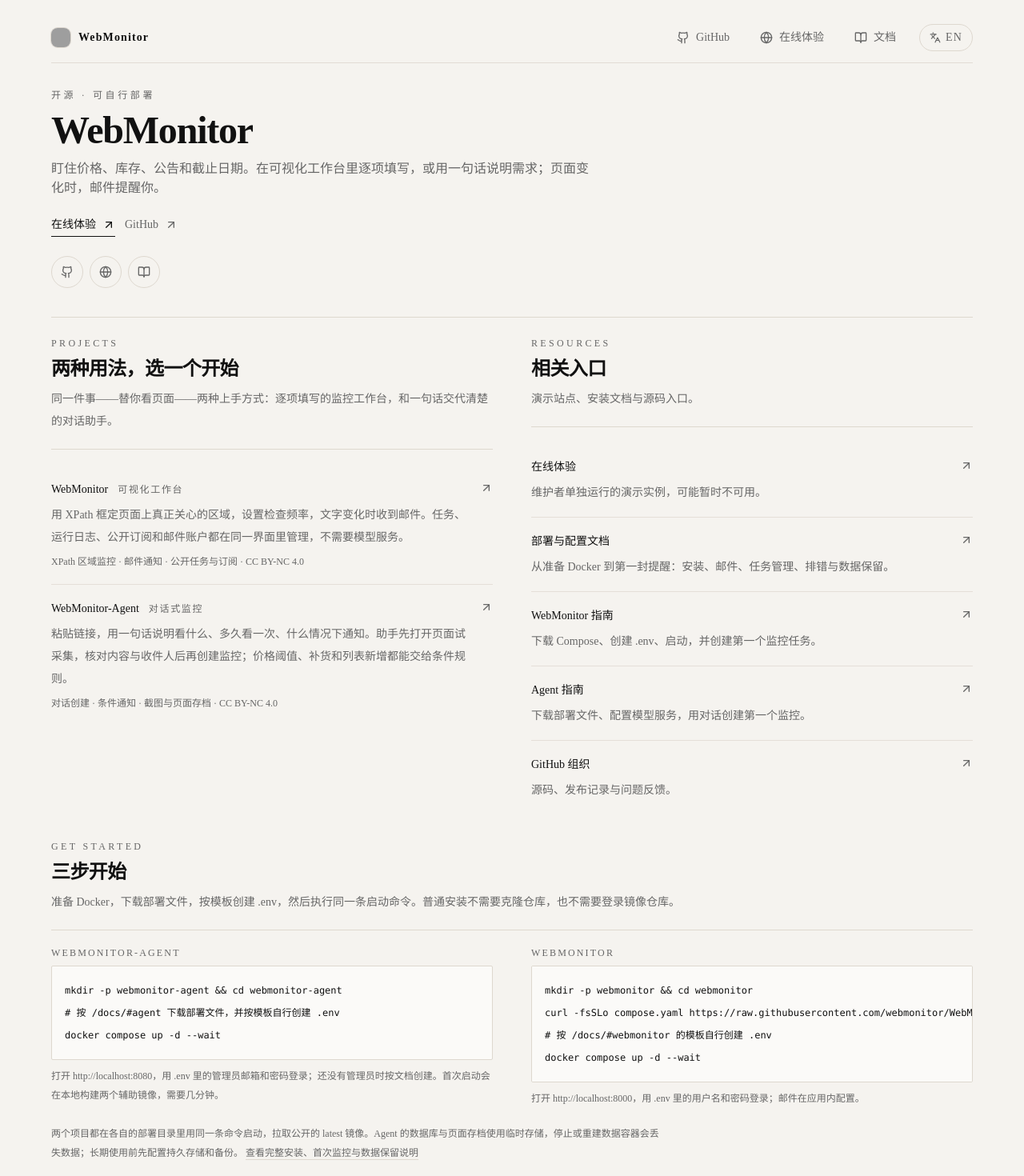
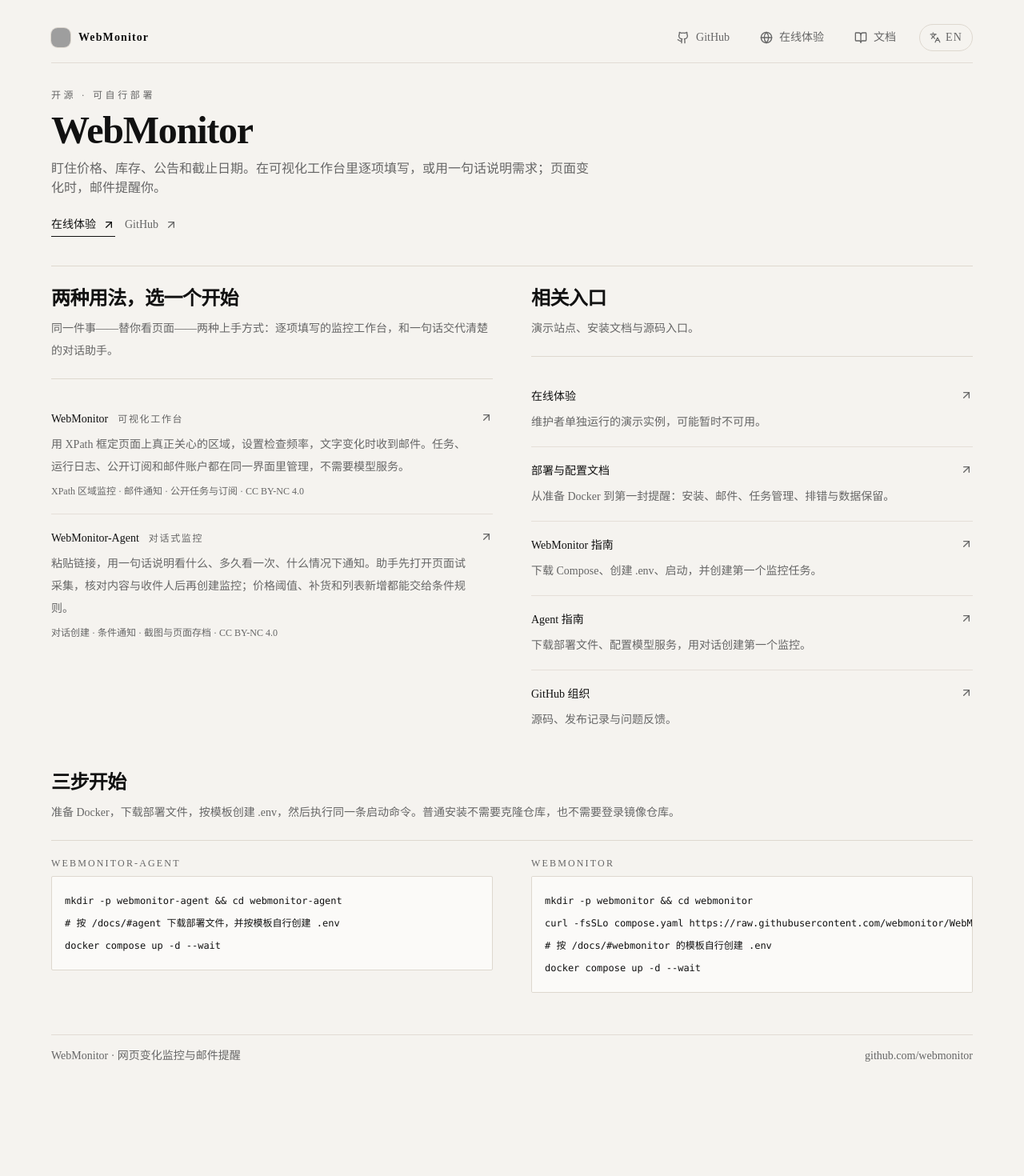
Before and after one commit to webmonitor/webmonitor.github.io, a React (Vite) app: page / in a window 1280 px wide. Shown: the top 1470 px of the page at 80% size. After the commit the page ends 1378 px from the top, so only its background shows below. Built offline with nearby package versions, Linux system fonts and the light colour scheme; grey boxes are pictures that could not be loaded.

Commit message:
fix(site): simplify homepage and update release examples
Remove redundant labels, duplicate hero links and quick-start fine print in both locales. Update deployment examples to 1.0.3.

Validation: npm run typecheck, npm run build, and browser checks of bilingual home/docs pages.

```diff
--- a/App.tsx
+++ b/App.tsx
@@ -5,7 +5,6 @@
 import Footer from './components/Footer';
 import SiteMeta from './components/SiteMeta';
 import { contentByLang } from './content';
-import { docsPath } from './config/routes';
 import type { Lang } from './content/types';
 
 interface AppProps {
@@ -15,7 +14,6 @@
 
 const App = ({ lang, pathname }: AppProps) => {
   const content = contentByLang[lang];
-  const docsHref = docsPath(lang);
 
   return (
     <div className="min-h-screen bg-background text-text">
@@ -23,9 +21,9 @@
       <Navbar lang={lang} pathname={pathname} />
       <main className="px-4 pb-10 pt-4 sm:px-6 lg:px-8">
         <div className="mx-auto flex w-full max-w-6xl flex-col gap-4">
-          <Hero content={content} docsHref={docsHref} />
+          <Hero content={content} />
           <Projects content={content} />
-          <GettingStarted content={content} docsHref={docsHref} />
+          <GettingStarted content={content} />
         </div>
       </main>
       <Footer content={content} />
--- a/components/DocsPage.tsx
+++ b/components/DocsPage.tsx
@@ -103,7 +103,6 @@
     <main className="px-4 pb-12 pt-4 sm:px-6 lg:px-8">
       <div className="mx-auto w-full max-w-6xl">
         <div className="space-y-3 border-b border-line pb-6 pt-4">
-          <p className="text-xs font-medium uppercase tracking-[0.3em] text-muted">{docs.eyebrow}</p>
           <h1 className="text-4xl font-semibold tracking-tight text-text sm:text-5xl">{docs.heading}</h1>
           <p className="max-w-2xl text-sm leading-7 text-muted sm:text-base">
             <Rich text={docs.intro} />
--- a/components/GettingStarted.tsx
+++ b/components/GettingStarted.tsx
@@ -4,16 +4,14 @@
 
 interface GettingStartedProps {
   content: SiteContent;
-  docsHref: string;
 }
 
-const GettingStarted = ({ content, docsHref }: GettingStartedProps) => {
+const GettingStarted = ({ content }: GettingStartedProps) => {
   const { sections, quickStart } = content;
 
   return (
     <section className="space-y-5 py-2">
       <div className="space-y-2">
-        <p className="text-xs font-medium uppercase tracking-[0.28em] text-muted">{sections.startEyebrow}</p>
         <h2 className="text-2xl font-semibold tracking-tight text-text">{sections.startTitle}</h2>
         <p className="text-sm leading-7 text-muted">{sections.startDescription}</p>
       </div>
@@ -21,16 +19,9 @@
       <Separator className="h-px w-full bg-line" />
 
       <div className="grid gap-8 lg:grid-cols-2 lg:gap-12">
-        <CodeBlock title="WebMonitor-Agent" code={quickStart.agent.join('\n')} hint={quickStart.agentHint} />
-        <CodeBlock title="WebMonitor" code={quickStart.legacy.join('\n')} hint={quickStart.legacyHint} />
+        <CodeBlock title="WebMonitor-Agent" code={quickStart.agent.join('\n')} />
+        <CodeBlock title="WebMonitor" code={quickStart.legacy.join('\n')} />
       </div>
-
-      <p className="max-w-3xl text-xs leading-6 text-muted">
-        {quickStart.note}{' '}
-        <a href={docsHref} className="underline decoration-line underline-offset-4 transition hover:text-text">
-          {quickStart.docsLink}
-        </a>
-      </p>
     </section>
   );
 };
--- a/components/Hero.tsx
+++ b/components/Hero.tsx
@@ -1,21 +1,12 @@
-import { Fragment } from 'react';
-import { Tooltip } from '@base-ui/react';
-import { ArrowUpRight, BookOpen, Github, Globe } from 'lucide-react';
+import { ArrowUpRight } from 'lucide-react';
 import { shared } from '../config/site';
 import type { SiteContent } from '../content/types';
 
 interface HeroProps {
   content: SiteContent;
-  docsHref: string;
 }
 
-const Hero = ({ content, docsHref }: HeroProps) => {
-  const iconLinks = [
-    { label: content.hero.icons.github, href: shared.githubUrl, icon: Github, external: true },
-    { label: content.hero.icons.demo, href: shared.demoUrl, icon: Globe, external: true },
-    { label: content.hero.icons.docs, href: docsHref, icon: BookOpen, external: false },
-  ];
-
+const Hero = ({ content }: HeroProps) => {
   return (
     <section className="border-b border-line pb-5">
       <div className="py-4">
@@ -47,34 +38,6 @@
             </a>
           </div>
 
-          <div className="flex flex-wrap items-center gap-2">
-            {iconLinks.map(({ label, href, icon: Icon, external }) => (
-              <Fragment key={label}>
-                <Tooltip.Root>
-                  <Tooltip.Trigger
-                    render={
-                      <a
-                        href={href}
-                        target={external ? '_blank' : undefined}
-                        rel={external ? 'noreferrer' : undefined}
-                        aria-label={label}
-                        className="inline-flex h-10 w-10 items-center justify-center rounded-full border border-line bg-background text-muted transition hover:text-text focus-visible:outline-none focus-visible:ring-2 focus-visible:ring-text/15"
-                      />
-                    }
-                  >
-                    <Icon className="h-4 w-4" />
-                  </Tooltip.Trigger>
-                  <Tooltip.Portal>
-                    <Tooltip.Positioner sideOffset={8}>
-                      <Tooltip.Popup className="rounded-full bg-text px-3 py-1 text-xs font-medium text-surface shadow-lg">
-                        {label}
-                      </Tooltip.Popup>
-                    </Tooltip.Positioner>
-                  </Tooltip.Portal>
-                </Tooltip.Root>
-              </Fragment>
-            ))}
-          </div>
         </div>
       </div>
     </section>
--- a/components/Projects.tsx
+++ b/components/Projects.tsx
@@ -9,7 +9,6 @@
     <section className="grid gap-10 py-2 lg:grid-cols-2 lg:gap-12">
       <div className="space-y-5">
         <div className="space-y-2">
-          <p className="text-xs font-medium uppercase tracking-[0.28em] text-muted">{sections.projectsEyebrow}</p>
           <h2 className="text-2xl font-semibold tracking-tight text-text">{sections.projectsTitle}</h2>
           <p className="text-sm leading-7 text-muted">{sections.projectsDescription}</p>
         </div>
@@ -47,7 +46,6 @@
 
       <div className="space-y-5">
         <div className="space-y-2">
-          <p className="text-xs font-medium uppercase tracking-[0.28em] text-muted">{sections.resourcesEyebrow}</p>
           <h2 className="text-2xl font-semibold tracking-tight text-text">{sections.resourcesTitle}</h2>
           <p className="text-sm leading-7 text-muted">{sections.resourcesDescription}</p>
         </div>
--- a/content/en.ts
+++ b/content/en.ts
@@ -29,17 +29,13 @@
       'Watch prices, stock, announcements and deadlines. Fill in each check in a visual dashboard, or describe what you want in one sentence; when the page changes, you get an email.',
     primary: 'Live demo',
     secondary: 'GitHub',
-    icons: { github: 'GitHub', demo: 'Live demo', docs: 'Documentation' },
   },
   sections: {
-    projectsEyebrow: 'Projects',
     projectsTitle: 'Two ways to start',
     projectsDescription:
       'The same job — watching a page for you — with two entry points: a dashboard you fill in, and an assistant you describe it to.',
-    resourcesEyebrow: 'Resources',
     resourcesTitle: 'Where to go next',
     resourcesDescription: 'The demo, the setup guide and the source.',
-    startEyebrow: 'Get Started',
     startTitle: 'Three steps',
     startDescription:
       'Prepare Docker, download the deployment files, create .env from the template, then run the same startup command. A normal install needs no repository clone and no registry login.',
@@ -105,11 +101,6 @@
       '# Create .env from the template at /en/docs/#webmonitor',
       'docker compose up -d --wait',
     ],
-    agentHint:
-      'Open http://localhost:8080 and sign in with the admin email and password from .env; if no admin exists yet, create one as described in the docs. The first start also builds two helper images locally, which takes a few minutes.',
-    legacyHint: 'Open http://localhost:8000 and sign in with the username and password from .env; configure email in the app.',
-    note: 'Both projects start with the same command in their own deployment directory and pull the public latest image. Agent keeps its database and page archives in temporary storage, so stopping or recreating the data containers loses data; set up persistent storage and backups before long-term use.',
-    docsLink: 'Full setup, first-monitor and data-retention guide',
   },
   footerTagline: 'WebMonitor · web change monitoring with email alerts',
   footerLink: 'github.com/webmonitor',
@@ -117,7 +108,6 @@
     title: 'WebMonitor Docs | Install, create your first monitor, get email alerts',
     description:
       'From picking a project to your first change email: prepare Docker, download the deployment files, create .env, start the service, then create a monitor, configure email, manage tasks, troubleshoot and understand data retention.',
-    eyebrow: 'Documentation',
     heading: 'Setup and usage',
     intro:
       'Pick a project, prepare Docker and whatever external service it needs, then install it in three steps: download the files, create .env, and run docker compose up -d --wait. Once it is running, follow the walkthrough for your first monitor; email, day-to-day management and troubleshooting come next.',
@@ -195,7 +185,7 @@
             type: 'table',
             head: ['Set in .env', 'What it means'],
             rows: [
-              ['`WEBMONITOR_IMAGE`', 'Defaults to latest; to pin a release, use `ghcr.io/webmonitor/webmonitor:1.0.2`.'],
+              ['`WEBMONITOR_IMAGE`', 'Defaults to latest; to pin a release, use `ghcr.io/webmonitor/webmonitor:1.0.3`.'],
               ['`SECRET_KEY`', 'A random string of at least 32 characters used to sign sign-in tokens.'],
               ['`ADMIN_USERNAME`, `ADMIN_PASSWORD`', 'The initial admin account; sign in with this username, not the email.'],
               ['`ADMIN_EMAIL`', 'The administrator email stored on the account.'],
@@ -246,7 +236,7 @@
             type: 'table',
             head: ['Set in .env', 'What it means'],
             rows: [
-              ['`WEBMONITOR_IMAGE`', 'Defaults to latest; to pin a release, use `ghcr.io/webmonitor/webmonitor-agent:1.0.2`.'],
+              ['`WEBMONITOR_IMAGE`', 'Defaults to latest; to pin a release, use `ghcr.io/webmonitor/webmonitor-agent:1.0.3`.'],
               ['`POSTGRES_PASSWORD`, `SECRET_KEY`', 'The database password, and a random signing key of at least 32 characters.'],
               ['`ADMIN_EMAIL`, `ADMIN_PASSWORD`', 'The initial admin account; the password is 12–128 characters and you sign in with the email.'],
               ['`OPENAI_API_KEY`, `OPENAI_BASE_URL`, `OPENAI_MODEL`', 'The model service key, compatible API URL and an available model name.'],
--- a/content/zh.ts
+++ b/content/zh.ts
@@ -20,16 +20,12 @@
       '盯住价格、库存、公告和截止日期。在可视化工作台里逐项填写，或用一句话说明需求；页面变化时，邮件提醒你。',
     primary: '在线体验',
     secondary: 'GitHub',
-    icons: { github: 'GitHub', demo: '在线体验', docs: '使用文档' },
   },
   sections: {
-    projectsEyebrow: 'Projects',
     projectsTitle: '两种用法，选一个开始',
     projectsDescription: '同一件事——替你看页面——两种上手方式：逐项填写的监控工作台，和一句话交代清楚的对话助手。',
-    resourcesEyebrow: 'Resources',
     resourcesTitle: '相关入口',
     resourcesDescription: '演示站点、安装文档与源码入口。',
-    startEyebrow: 'Get Started',
     startTitle: '三步开始',
     startDescription:
       '准备 Docker，下载部署文件，按模板创建 .env，然后执行同一条启动命令。普通安装不需要克隆仓库，也不需要登录镜像仓库。',
@@ -95,11 +91,6 @@
       '# 按 /docs/#webmonitor 的模板自行创建 .env',
       'docker compose up -d --wait',
     ],
-    agentHint:
-      '打开 http://localhost:8080，用 .env 里的管理员邮箱和密码登录；还没有管理员时按文档创建。首次启动会在本地构建两个辅助镜像，需要几分钟。',
-    legacyHint: '打开 http://localhost:8000，用 .env 里的用户名和密码登录；邮件在应用内配置。',
-    note: '两个项目都在各自的部署目录里用同一条命令启动，拉取公开的 latest 镜像。Agent 的数据库与页面存档使用临时存储，停止或重建数据容器会丢失数据；长期使用前先配置持久存储和备份。',
-    docsLink: '查看完整安装、首次监控与数据保留说明',
   },
   footerTagline: 'WebMonitor · 网页变化监控与邮件提醒',
   footerLink: 'github.com/webmonitor',
@@ -107,7 +98,6 @@
     title: 'WebMonitor 文档 | 安装、首次监控与邮件通知',
     description:
       '从选择项目到第一封变化邮件：准备 Docker、下载部署文件、创建 .env、启动服务，再完成首次监控、邮件配置、任务管理、故障排查与数据保留。',
-    eyebrow: 'Documentation',
     heading: '安装与使用',
     intro:
       '先选一个项目，准备 Docker 和它需要的外部服务，然后按三步完成安装：下载文件、创建 .env、执行 docker compose up -d --wait。安装完成后照着步骤创建第一个监控，邮件、日常管理和排错都写在后面。',
@@ -185,7 +175,7 @@
             type: 'table',
             head: ['在 .env 中填写', '说明'],
             rows: [
-              ['`WEBMONITOR_IMAGE`', '默认 latest；想固定版本时改成 `ghcr.io/webmonitor/webmonitor:1.0.2`。'],
+              ['`WEBMONITOR_IMAGE`', '默认 latest；想固定版本时改成 `ghcr.io/webmonitor/webmonitor:1.0.3`。'],
               ['`SECRET_KEY`', '至少 32 字符的随机串，用于登录令牌签名。'],
               ['`ADMIN_USERNAME`、`ADMIN_PASSWORD`', '初始管理员用户名和密码，用于登录。'],
               ['`ADMIN_EMAIL`', '管理员邮箱，用于账户信息。'],
@@ -236,7 +226,7 @@
             type: 'table',
             head: ['在 .env 中填写', '说明'],
             rows: [
-              ['`WEBMONITOR_IMAGE`', '默认 latest；想固定版本时改成 `ghcr.io/webmonitor/webmonitor-agent:1.0.2`。'],
+              ['`WEBMONITOR_IMAGE`', '默认 latest；想固定版本时改成 `ghcr.io/webmonitor/webmonitor-agent:1.0.3`。'],
               ['`POSTGRES_PASSWORD`、`SECRET_KEY`', '数据库密码，以及至少 32 字符的随机签名密钥。'],
               ['`ADMIN_EMAIL`、`ADMIN_PASSWORD`', '初始管理员账号；密码为 12–128 字符，登录时用邮箱。'],
               ['`OPENAI_API_KEY`、`OPENAI_BASE_URL`、`OPENAI_MODEL`', '模型服务的密钥、兼容接口地址和可用的模型名称。'],
```
Also changed, not shown: content/types.ts (+0 -9 lines), 1 other file (tests, documents, lock files or other folders).
